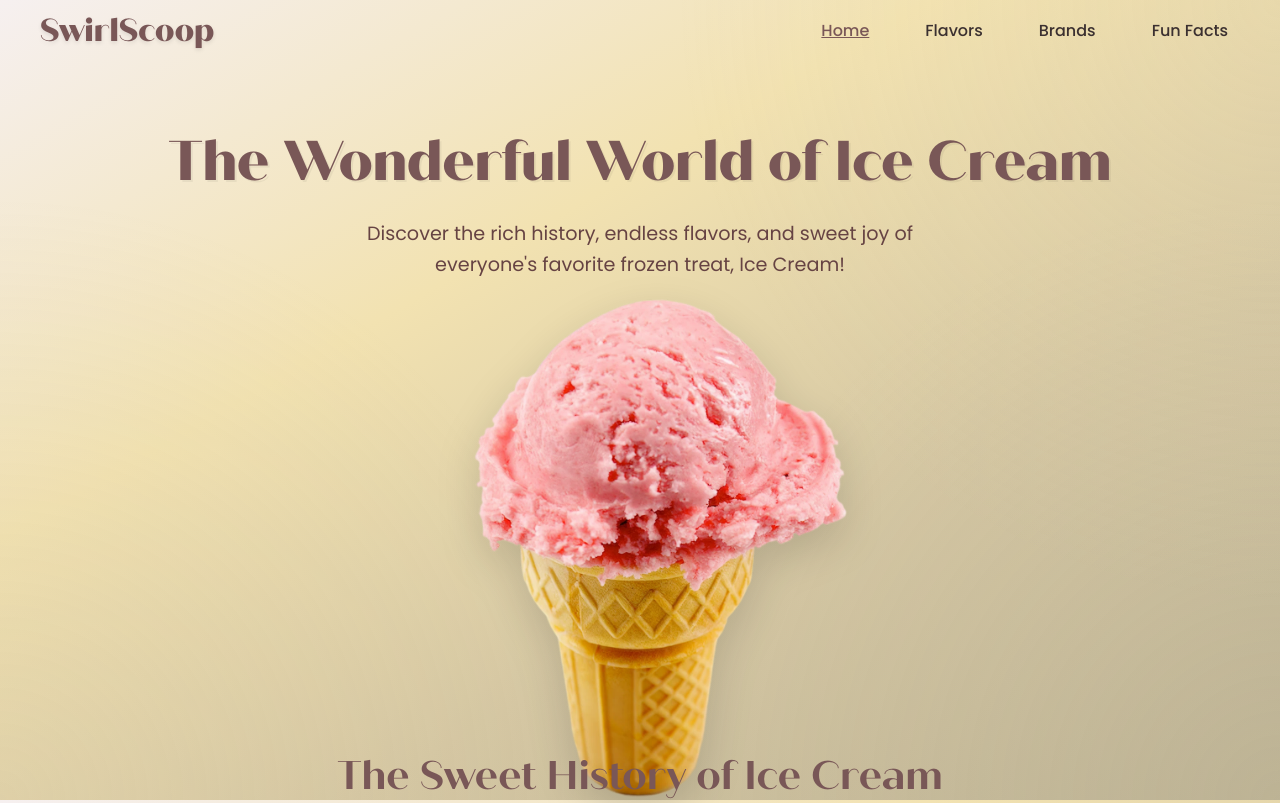
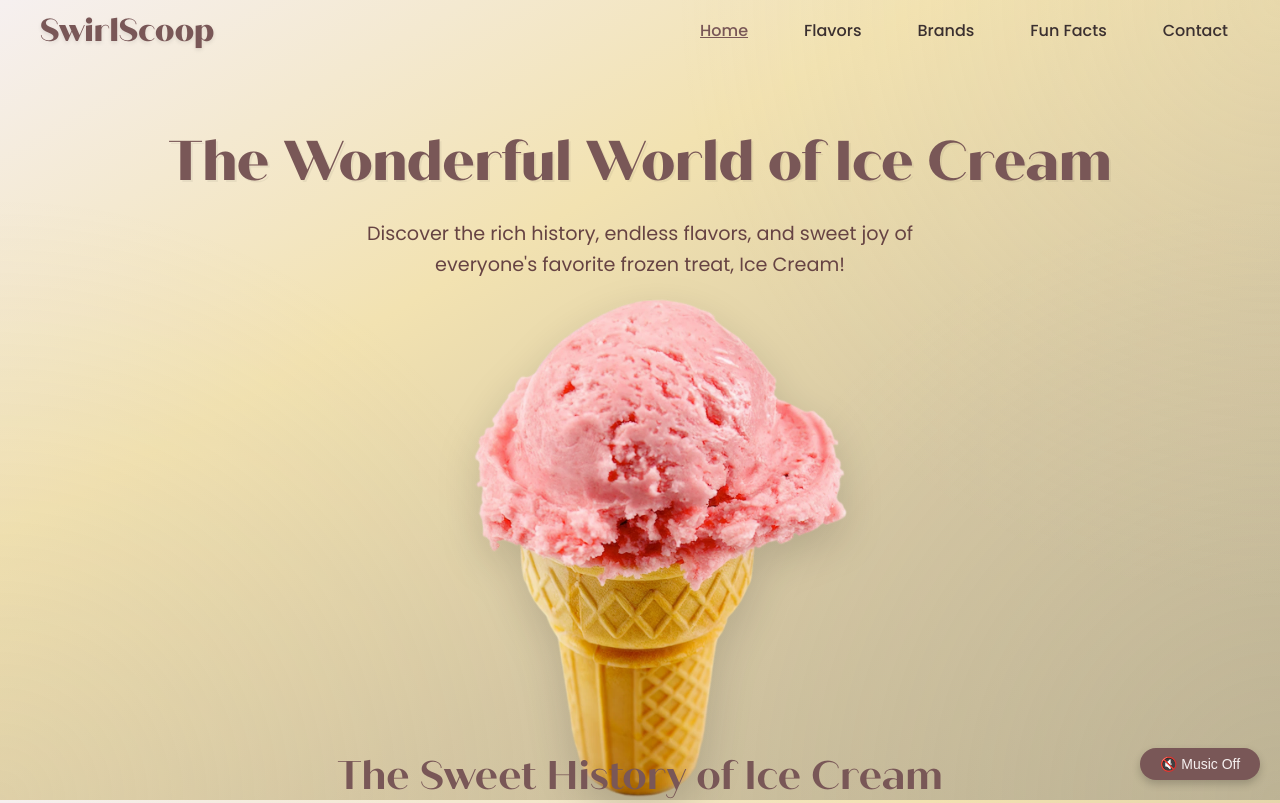
Before and after one commit to amoghagrawal/swirl, a plain HTML site: page index.html in a window 1280 px wide. Shown: the top 803 px of the page. Drawn offline with Linux system fonts and the light colour scheme.

Commit message:
final scoop

```diff
--- a/css/style.css
+++ b/css/style.css
@@ -936,6 +936,17 @@ footer {
     text-decoration: underline;
 }
 
+.email-link {
+    color: var(--text-color);
+    font-weight: 500;
+    transition: var(--transition);
+}
+
+.email-link:hover {
+    color: var(--primary-color);
+    text-decoration: underline;
+}
+
 .brands-hero h1, .timeline h2, .flavor-facts h2, .brands-info h2 {
     color: var(--primary-color);
 }
@@ -971,3 +982,33 @@ section h2 {
         margin-top: -2rem;
     }
 }
+
+.music-control {
+    position: fixed;
+    bottom: 20px;
+    right: 20px;
+    z-index: 1000;
+}
+
+.music-control button {
+    background-color: var(--primary-color);
+    color: var(--light-color);
+    border: none;
+    border-radius: 50px;
+    padding: 8px 16px;
+    font-size: 14px;
+    cursor: pointer;
+    box-shadow: 0 4px 8px rgba(0, 0, 0, 0.2);
+    transition: all 0.3s ease;
+    min-width: 120px;
+}
+
+.music-control button:hover {
+    transform: translateY(-3px);
+    background-color: var(--secondary-color);
+}
+
+.music-control button.music-on {
+    background-color: var(--secondary-color);
+    box-shadow: 0 6px 12px rgba(0, 0, 0, 0.3);
+}
--- a/footer.html
+++ b/footer.html
@@ -16,7 +16,7 @@
                     <li><a href="flavors.html">Flavors</a></li>
                     <li><a href="brands.html">Brands</a></li>
                     <li><a href="facts.html">Fun Facts</a></li>
-                    <li><a href="https://github.com" target="_blank" class="github-link">GitHub</a></li>
+                    <li><a href="https://github.com/amoghagrawal/swirl" target="_blank" class="github-link">GitHub</a></li>
                 </ul>
             </div>
         </div>
--- a/index.html
+++ b/index.html
@@ -22,6 +22,7 @@
                     <li><a href="flavors.html">Flavors</a></li>
                     <li><a href="brands.html">Brands</a></li>
                     <li><a href="facts.html">Fun Facts</a></li>
+                    <li><a href="mailto:amogh.ggn@gmail.com" class="email-link">Contact</a></li>
                 </ul>
             </div>
         </nav>
--- a/js/script.js
+++ b/js/script.js
@@ -5,6 +5,7 @@ document.addEventListener('DOMContentLoaded', function() {
     }
 
     loadFooter();
+    initMusicControl();
 });
 
 window.addEventListener('scroll', function() {
@@ -29,6 +30,48 @@ document.querySelectorAll('a[href^="#"]').forEach(anchor => {
     });
 });
 
+function initMusicControl() {
+    createMusicControl();
+
+    const musicOn = localStorage.getItem('musicOn') === 'true';
+
+    if (!window.bgMusic) {
+        window.bgMusic = new Audio('../sounds/background-music.mp3');
+        window.bgMusic.loop = true;
+        window.bgMusic.volume = 0.3;
+    }
+
+    updateMusicState(musicOn);
+}
+
+function createMusicControl() {
+    const musicControl = document.createElement('div');
+    musicControl.className = 'music-control';
+    musicControl.innerHTML = '<button id="toggle-music">🔇 Music Off</button>';
+    document.body.appendChild(musicControl);
+
+    document.getElementById('toggle-music').addEventListener('click', function() {
+        const currentState = localStorage.getItem('musicOn') === 'true';
+        updateMusicState(!currentState);
+    });
+}
+
+function updateMusicState(musicOn) {
+    localStorage.setItem('musicOn', musicOn);
+
+    const musicButton = document.getElementById('toggle-music');
+
+    if (musicOn) {
+        window.bgMusic.play();
+        musicButton.innerHTML = '🎵 Music On';
+        musicButton.classList.add('music-on');
+    } else {
+        window.bgMusic.pause();
+        musicButton.innerHTML = '🔇 Music Off';
+        musicButton.classList.remove('music-on');
+    }
+}
+
 function loadFooter() {
     fetch('footer.html')
         .then(response => {
```
Also changed, not shown: 404.html (+1 -0 lines), brands.html (+1 -0 lines), facts.html (+1 -0 lines), flavors.html (+1 -0 lines), 2 other files.
